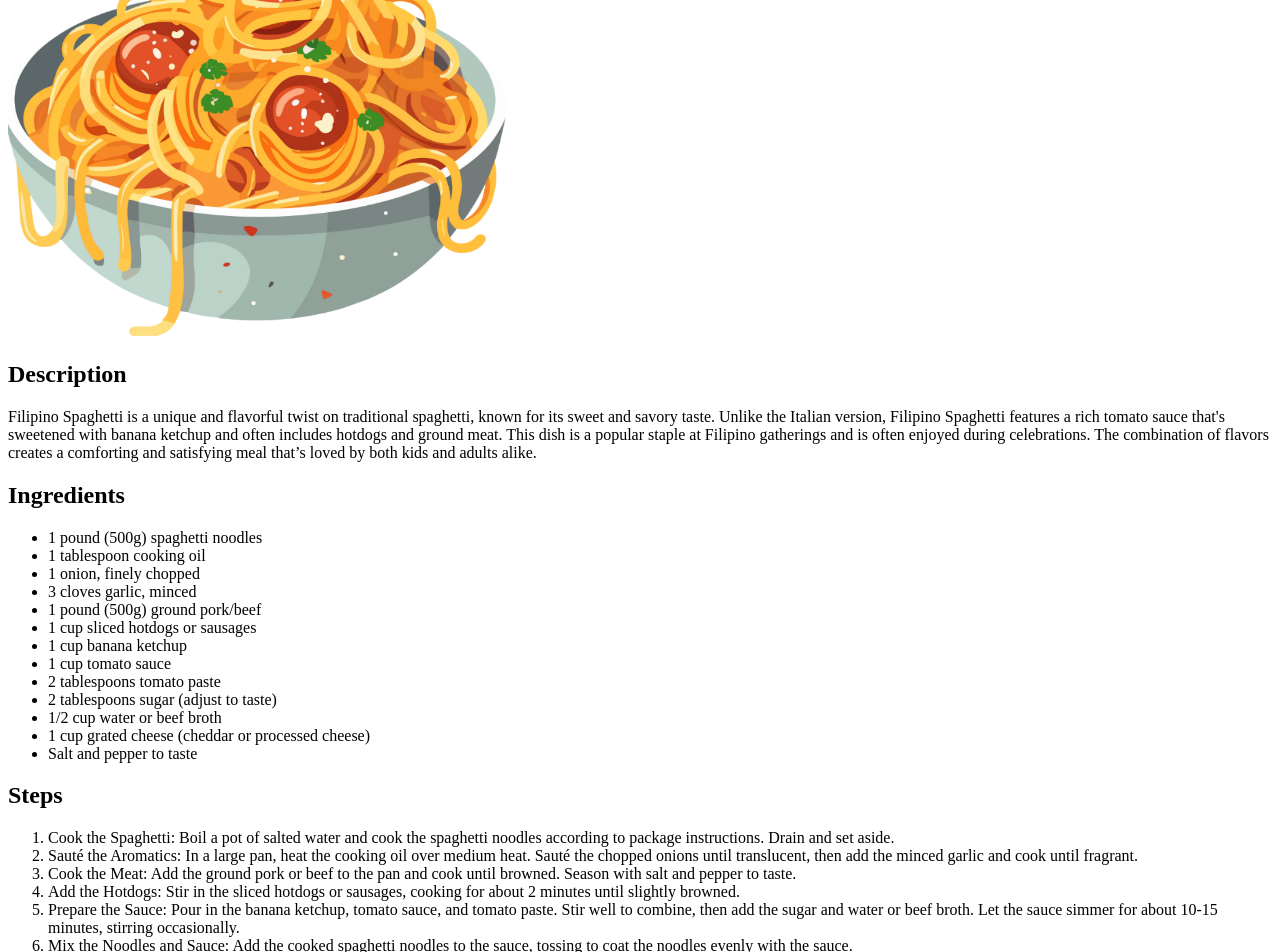
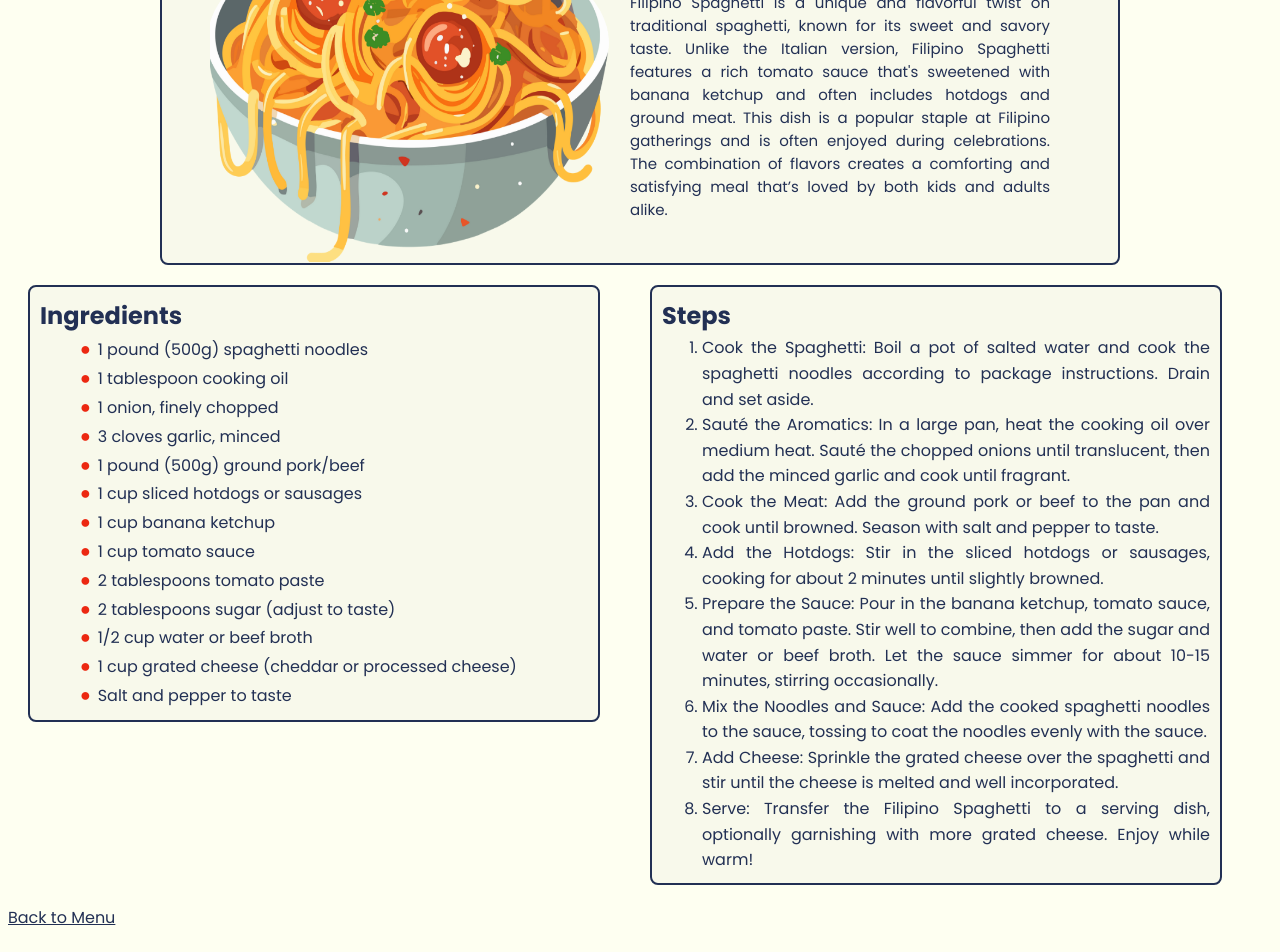
Before and after one commit to aiaxlowl/odin-recipes, a plain HTML site: page recipes/filipino_spaghetti.html in a window 1280 px wide. Shown: the part 143-1095 px from the top of the page. Drawn offline with Linux system fonts and the light colour scheme.

Commit message:
Start editing recipe section
The recipe section was edited, including the header and the ingredients part.

```diff
--- a/recipes/filipino_spaghetti.html
+++ b/recipes/filipino_spaghetti.html
@@ -4,15 +4,24 @@
     <head>
         <meta charset="utf-8">
         <title>Filipino Spaghetti</title>
+        <link rel="stylesheet" href="./recipes-styles.css">
+        <link rel="icon" href="/images/filipino_spaghetti.jpg" type="image/jpg">
     </head>
 
     <body>
+
+        <div class="food-header">
+            <img src="../images/filipino_spaghetti.jpg" alt="Filipino Spaghetti Image" height="400px" width="500px">
+            <div class="food-description">
                 <h1>Filipino Spaghetti</h1>
-        <img src="../images/filipino_spaghetti.jpg" alt="Filipino Spaghetti Image" height="400px" width="500px">
-        <h2>Description</h2>
                 <p>
                     Filipino Spaghetti is a unique and flavorful twist on traditional spaghetti, known for its sweet and savory taste. Unlike the Italian version, Filipino Spaghetti features a rich tomato sauce that's sweetened with banana ketchup and often includes hotdogs and ground meat. This dish is a popular staple at Filipino gatherings and is often enjoyed during celebrations. The combination of flavors creates a comforting and satisfying meal that’s loved by both kids and adults alike.
                 </p>
+            </div>
+        </div>
+
+        <div class="food-section">
+            <div class="food-container">
                 <h2>Ingredients</h2>
                 <ul>
                     <li>1 pound (500g) spaghetti noodles</li>
@@ -29,6 +38,9 @@
                     <li>1 cup grated cheese (cheddar or processed cheese)</li>
                     <li>Salt and pepper to taste</li>
                 </ul>
+            </div>
+
+            <div class="food-container">
                 <h2>Steps</h2>
                 <ol>
                     <li>Cook the Spaghetti: Boil a pot of salted water and cook the spaghetti noodles according to package instructions. Drain and set aside.</li>
@@ -40,6 +52,9 @@
                     <li>Add Cheese: Sprinkle the grated cheese over the spaghetti and stir until the cheese is melted and well incorporated.</li>
                     <li>Serve: Transfer the Filipino Spaghetti to a serving dish, optionally garnishing with more grated cheese. Enjoy while warm!</li>
                 </ol>
+            </div>
+        </div>
+
         <a href="../index.html">Back to Menu</a>
     </body>
 </html>
--- /dev/null
+++ b/recipes/recipes-styles.css
@@ -0,0 +1,112 @@
+@import url('https://fonts.googleapis.com/css2?family=Poppins:ital,wght@0,100;0,200;0,300;0,400;0,500;0,600;0,700;0,800;0,900;1,100;1,200;1,300;1,400;1,500;1,600;1,700;1,800;1,900&display=swap');
+
+:root {
+    --text-color: #223054;
+    --container-bg: #f8f9eb;
+}
+
+* {
+    box-sizing: border-box;
+    background-color: #fefff1;
+    color: var(--text-color);
+    font-family: "Poppins", sans-serif;
+}
+
+/* Food Header */
+.food-header {
+    display: flex;
+    justify-content: center; /* Centers the items horizontally */
+    align-items: center; /* Centers the items vertically */
+    text-align: center;
+    width: 120vh;
+    margin: 20px auto 0;  /* top, left-right, bottom (centers the div, with 20px margin top) */
+    border: 2px solid var(--text-color);
+    border-radius: 0.5rem;
+    background-color: var(--container-bg);
+}
+
+.food-header img {
+    width: 50vh;
+    height: 48vh;
+}
+
+.food-header .food-description {
+    display: inline-block;
+    height: auto;
+    width: 55vh;
+    margin: 10px;
+    padding: 10px;
+    text-align: justify;
+}
+
+.food-description h1 {
+    font-size: 36px;
+    font-weight: 700;
+    margin-bottom: 0;
+}
+
+.food-description p {
+    margin-top: 5px;
+    font-size: 15px;
+    font-weight: 400;
+}
+
+.food-header img, .food-description, .food-description h1, .food-description p {
+    background-color: var(--container-bg);
+}
+
+/* Food Section */
+.food-section {
+    display: flex;
+    justify-content: center;
+    align-items: flex-start; /* idk how tf this solved my issue */
+    margin: 20px;
+    gap: 20px;
+}
+
+.food-container {
+    display: inline-block;
+    margin-right: 30px;
+    width: 75vh;
+    height: auto;
+    padding: 10px;
+    line-height: 1.6;
+    border: 2px solid var(--text-color);
+    border-radius: 0.5rem;
+    text-align: justify;
+    background-color: var(--container-bg);
+}
+
+.food-container h2, .food-container li {
+    background-color: var(--container-bg);
+}
+
+.food-container h2 {
+    margin: 0;
+}
+
+ul, ol {
+    margin: 0;
+    background-color: var(--container-bg);
+}
+
+ul li {
+    list-style: none;
+    font-size: 16px;
+    margin: 0;
+    padding: 0;
+}
+
+ul li:before {
+    content: "● ";
+    font-size: 18px;
+    padding-right: 2px;
+    color: #EC2811;
+}
+
+/* Ordered List */
+
+
+a {
+    display: block;
+}
--- a/styles.css
+++ b/styles.css
@@ -1,7 +1,14 @@
+@import url('https://fonts.googleapis.com/css2?family=Poppins:ital,wght@0,100;0,200;0,300;0,400;0,500;0,600;0,700;0,800;0,900;1,100;1,200;1,300;1,400;1,500;1,600;1,700;1,800;1,900&display=swap');
+
+:root {
+    --text-color: #223054;
+    --container-bg: #f8f9eb;
+}
+
 * {
     box-sizing: border-box;
     background-color: #fefff1;
-    color: #223054;
+    color: var(--text-color);
     font-family: "Poppins", sans-serif;
     margin: 0;
 }
@@ -12,7 +19,6 @@
 }
 
 h1 {
-    margin-top: 16px;
     font-size: 55px;
     font-weight: 800;
     text-transform: uppercase;
@@ -30,11 +36,23 @@ p {
 }
 
 .dish-container {
+    background-color: var(--container-bg);
     display: inline-block;
     width: 63vh;
     height: auto;
     padding: 15px;
     margin: 15px;
+    /* border: 2px solid #dcdcdc; */
+    border: 2px solid var(--text-color);
+    border-radius: 0.5rem;
+}
+
+.dish-image, .dish-container h2, .dish-container p {
+    background-color: var(--container-bg);
+}
+
+.dish-container:hover {
+    border-color: #a0a0a0;
 }
 
 .dish-image {
@@ -76,20 +94,32 @@ p {
 }
 
 a:hover {
-    color: #223054;
     background-color: #BDBDBD;
 }
 
 /* Mini Footer */
 .mini-footer {
     text-align: right;
+    padding-right: 20px;
 }
 
 .mini-footer h3 {
-    padding: 10px;
     font-weight: 600;
 }
 
-em {
-    font-weight: 700;
+.github-link {
+    display: inline-block;
 }
+
+.github-link img {
+    /* removes small gap between anchor and image */
+    display: block;
+    /* responsive design */
+    max-width: 100%;
+    height: auto;
+}
+
+.mini-footer img {
+    width: 6vh;
+    height: 6vh;
+}
```
Also changed, not shown: index.html (+7 -5 lines), images/the-dustin.png (added), 1 other file. Lines whose indentation alone changed are shown as unchanged.
